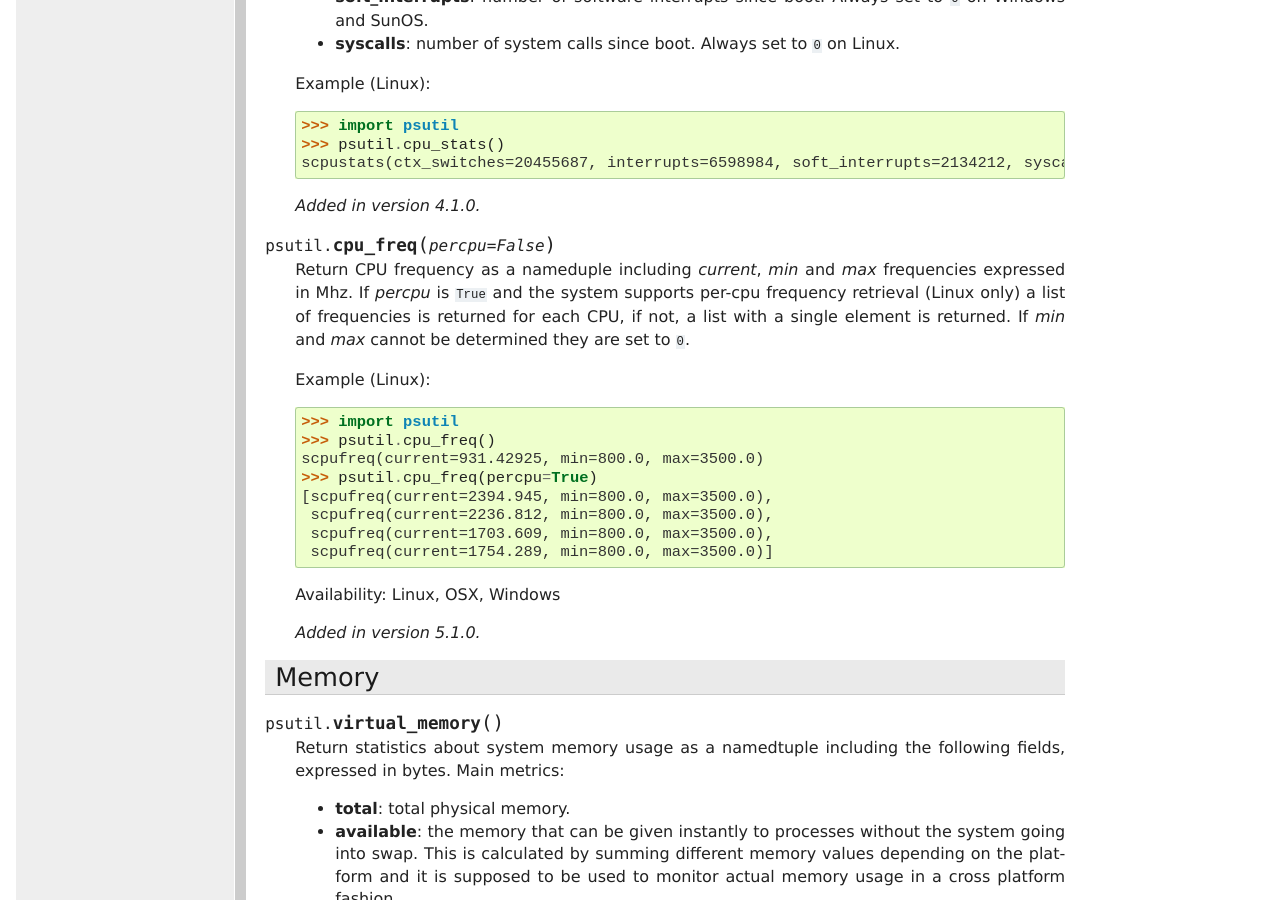
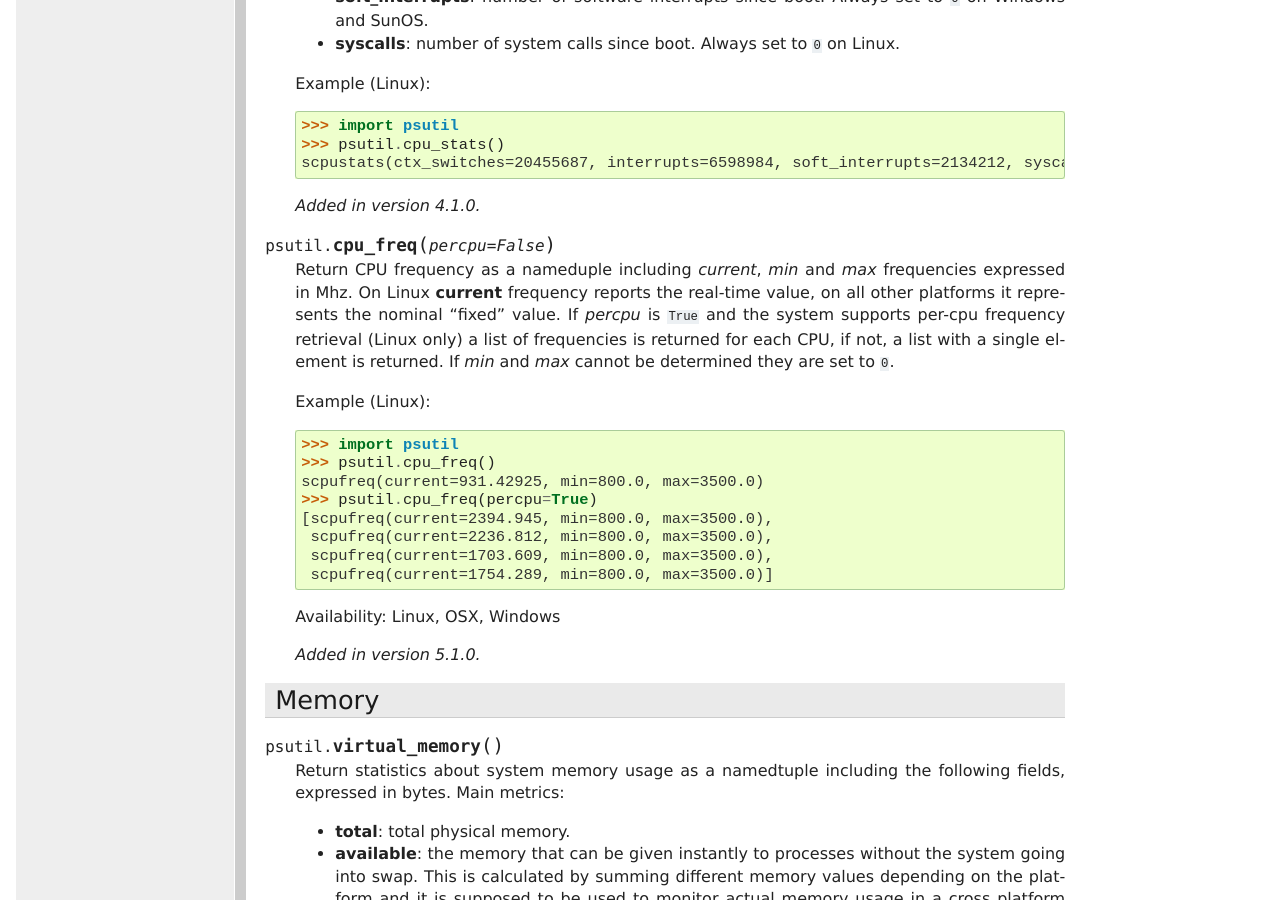
Before and after one commit to giampaolo/psutil, a Sphinx documentation site: the page built from docs/index.rst, in a window 1280 px wide and 900 px high, scrolled down 2916 px. Built offline with Sphinx 7.4.7, drawn with Linux system fonts in a browser that asks for light colours; formulas are drawn with MathJax 3.

Commit message:
update doc

```diff
--- a/docs/index.rst
+++ b/docs/index.rst
@@ -195,6 +195,8 @@ CPU
 
     Return CPU frequency as a nameduple including *current*, *min* and *max*
     frequencies expressed in Mhz.
+    On Linux **current** frequency reports the real-time value, on all other
+    platforms it represents the nominal "fixed" value.
     If *percpu* is ``True`` and the system supports per-cpu frequency
     retrieval (Linux only) a list of frequencies is returned for each CPU,
     if not, a list with a single element is returned.
```
